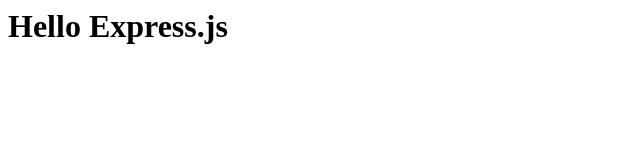
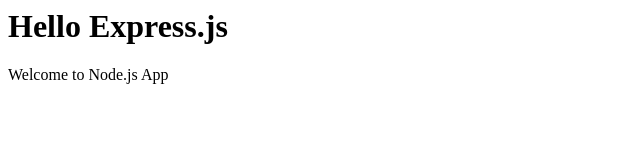
Before and after one commit to mukingale/web-sever, a website: page public/index.html in a window 1280 px wide. Shown: the whole page, without its empty margins (0-640 px from the left). Drawn offline with Linux system fonts and the light colour scheme.

Commit message:
Update index.html

```diff
--- a/public/index.html
+++ b/public/index.html
@@ -6,5 +6,6 @@
 	</head>
 	<body>
 		<h1>Hello Express.js</h1>
+		<p>Welcome to Node.js App</p>
 	</body>
 </html>
```
